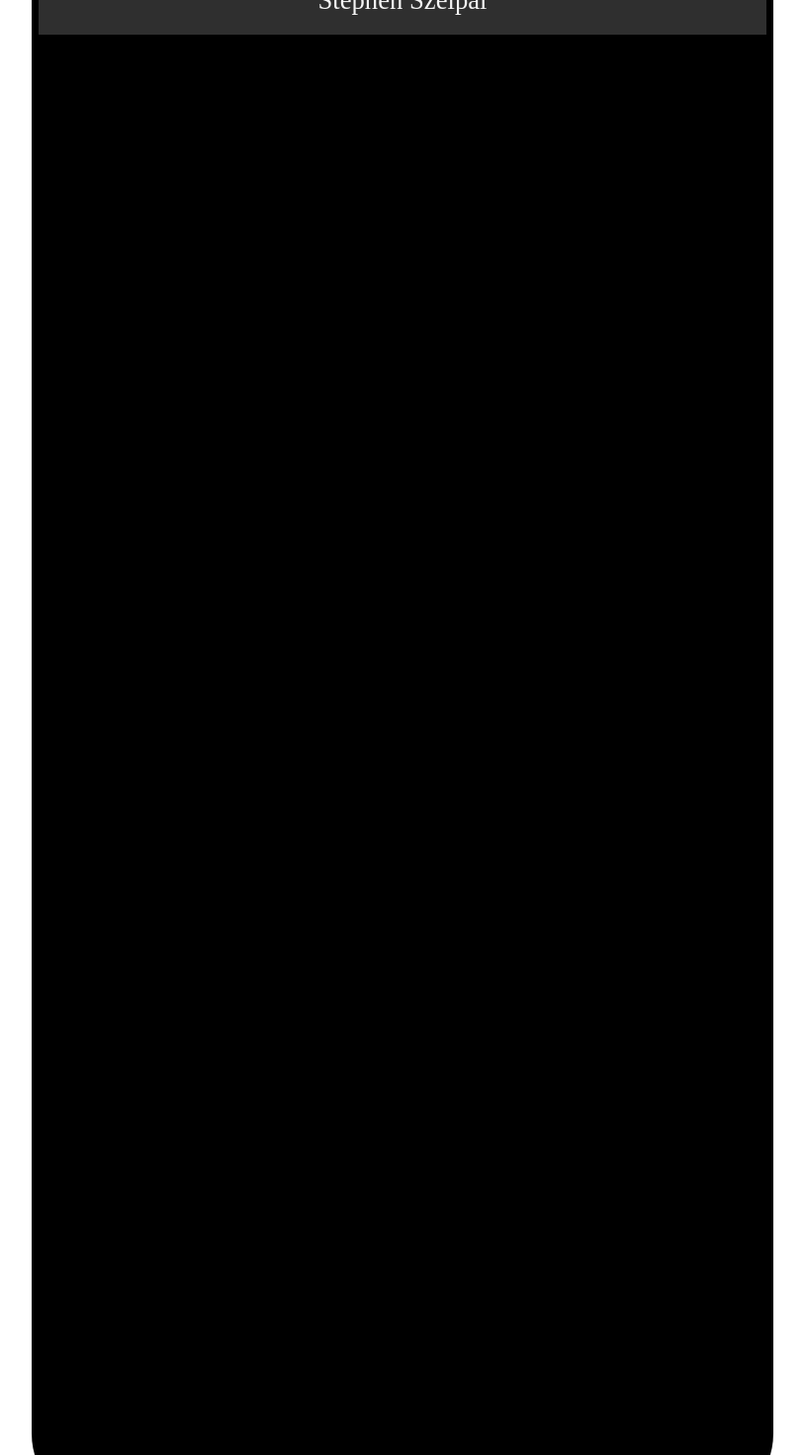
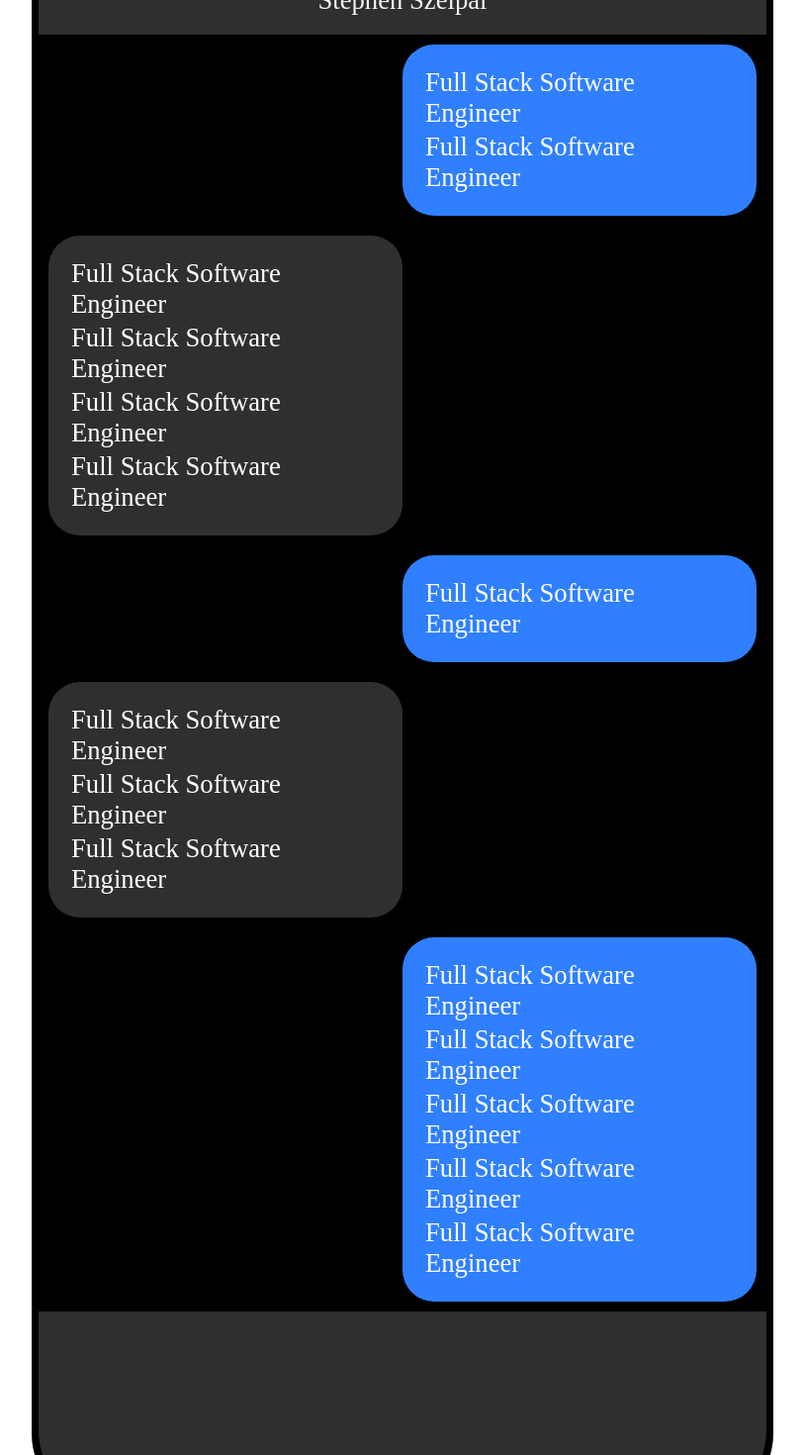
Before and after one commit to StevelandOH/portfolio, a React (Create React App) app: page / in a window 1280 px wide. Shown: the part 340-1810 px from the top of the page at 99% size, without its empty margins (233-1046 px from the left). Built offline with nearby package versions, Linux system fonts and the light colour scheme.

Commit message:
text boxes in imessager done

```diff
--- a/src/components/Dashboard/Dashboard.css
+++ b/src/components/Dashboard/Dashboard.css
@@ -5,7 +5,10 @@
     border-radius: 5em;
     margin-top: 20px;
     border: 7px solid black;
+    color: white;
 }
+
+/* TOP section of the "phone" on the dashboard */
 
 .dash-top {
     display: flex;
@@ -13,6 +16,56 @@
     align-items: center;
     height: 300px;
     border-radius: 5em 5em 0 0;
+    background-color: rgba(155, 155, 155, 0.3);
+}
+
+.dash-top img {
+    margin: 10px;
+    height: 200px;
+    border-radius: 10em;
+}
+
+/* MID section of the phone on the dashboard */
+
+.dash-mid {
+    display: flex;
+    flex-direction: column;
+    color: white;
+    height: 1290px;
+    background-color: black;
+    border-radius: 5em;
+}
+
+.text {
+    display: flex;
+    flex-direction: row;
+    margin: 10px;
+}
+
+li {
+    list-style-type: none;
+    margin: 3px;
+    font-size: 20pt;
+}
+
+.inner-text {
+    border-radius: 2em;
+    width: 365px;
+    padding: 20px;
+}
+
+.inner-text.left {
+    background-color: rgba(155, 155, 155, 0.3);
+}
+
+.inner-text.right {
+    background-color: rgb(47, 127, 255);
+}
+/* BOTTOM section of the phone on the dashboard */
+
+.dash-bottom {
+    border-radius: 0 0 5em 5em;
+    height: 200px;
     background-color: rgba(155, 155, 155, 0.3);
 }
 
--- a/src/components/Dashboard/index.js
+++ b/src/components/Dashboard/index.js
@@ -8,13 +8,59 @@ function Dashboard() {
         <>
             {/* looks like iMessage */}
             <div className="dashboard-container">
+                {' '}
                 <div className="dash-top">
                     <div className="top-bumper"></div>
                     <img src={me}></img>
                     <span className="dash-name">Stephen Szelpal</span>
                 </div>
-
-                <div className="dash-mid"></div>
+                <div className="dash-mid">
+                    <div className="text">
+                        {/* row ONE of 'text' */}
+                        <div className="inner-text "></div>
+                        <div className="inner-text right">
+                            <li>Full Stack Software Engineer</li>
+                            <li>Full Stack Software Engineer</li>
+                        </div>
+                    </div>
+                    <div className="text">
+                        {/* row TWO of 'text'  */}
+                        <div className="inner-text left">
+                            <li>Full Stack Software Engineer</li>
+                            <li>Full Stack Software Engineer</li>
+                            <li>Full Stack Software Engineer</li>
+                            <li>Full Stack Software Engineer</li>
+                        </div>
+                        <div className="inner-text "></div>
+                    </div>
+                    <div className="text">
+                        {/* row THREE of 'text'  */}
+                        <div className="inner-text "></div>
+                        <div className="inner-text right">
+                            <li>Full Stack Software Engineer</li>
+                        </div>
+                    </div>
+                    <div className="text">
+                        {/* row FOUR of 'text'  */}
+                        <div className="inner-text left">
+                            <li>Full Stack Software Engineer</li>
+                            <li>Full Stack Software Engineer</li>
+                            <li>Full Stack Software Engineer</li>
+                        </div>
+                        <div className="inner-text "></div>
+                    </div>
+                    <div className="text">
+                        {/* row FIVE of 'text'  */}
+                        <div className="inner-text "></div>
+                        <div className="inner-text right">
+                            <li>Full Stack Software Engineer</li>
+                            <li>Full Stack Software Engineer</li>
+                            <li>Full Stack Software Engineer</li>
+                            <li>Full Stack Software Engineer</li>
+                            <li>Full Stack Software Engineer</li>
+                        </div>
+                    </div>
+                </div>
                 <div className="dash-bottom"></div>
             </div>
         </>
```
